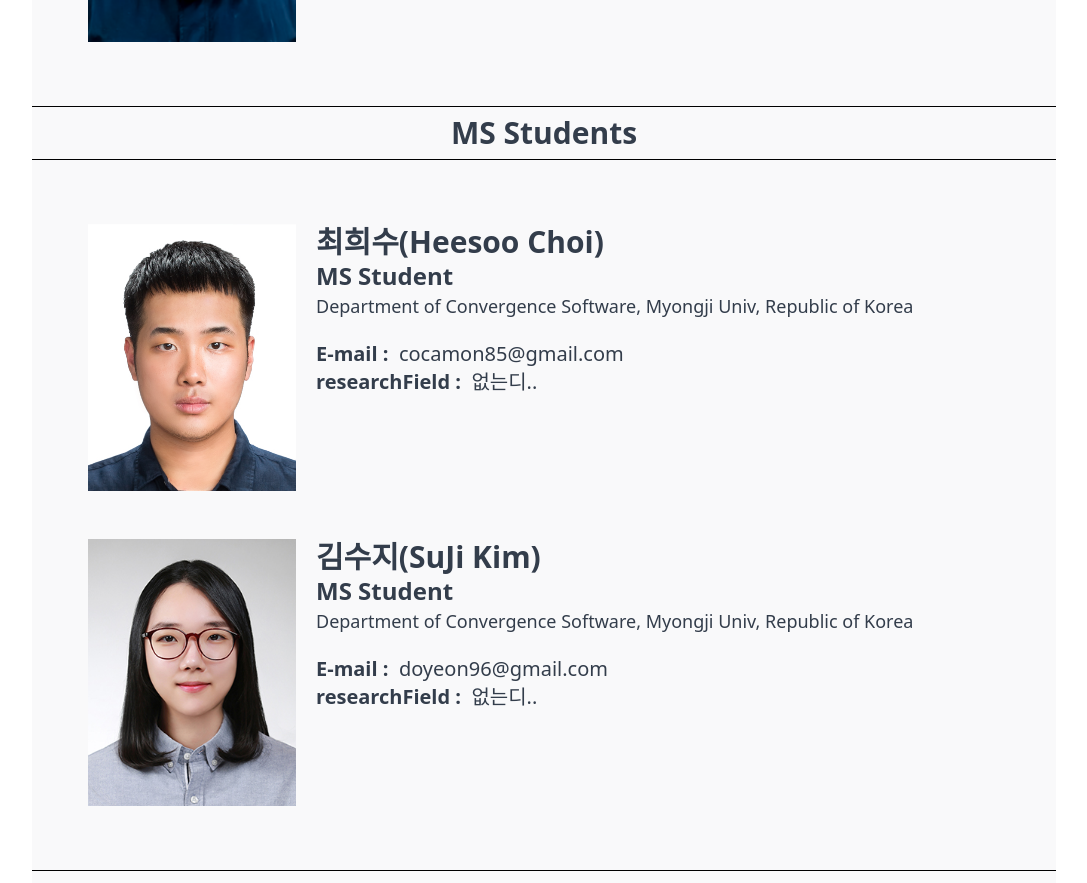
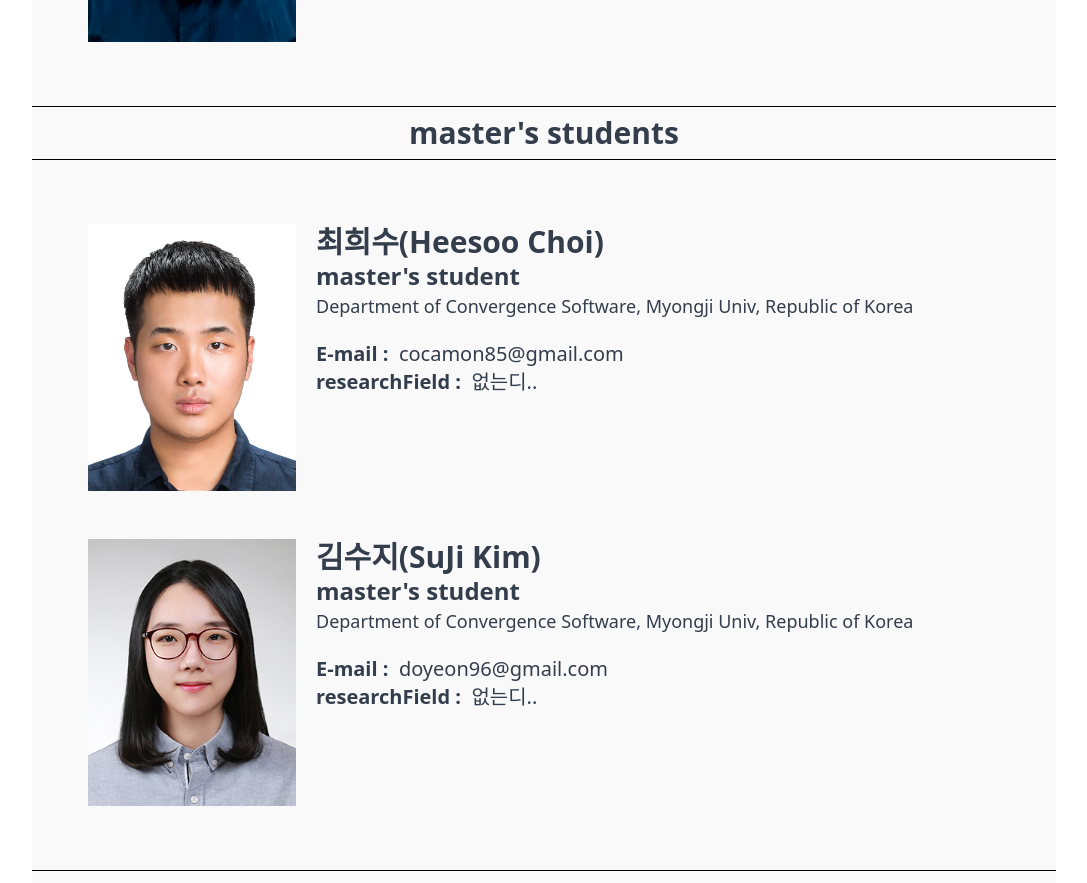
Before and after one commit to UXMUnderGraduate/UXM-Lab-FE, a Next.js app in the folder Next_v1/: page /members in a window 1280 px wide. Shown: the part 1606-2489 px from the top of the page, without its empty margins (96-1183 px from the left). Built offline with nearby package versions, Linux system fonts and the light colour scheme.

Commit message:
Chore : 단어 수정

```diff
--- a/Next_v1/src/components/members/CardList.tsx
+++ b/Next_v1/src/components/members/CardList.tsx
@@ -36,7 +36,7 @@ const dummy = [
     isAlumni: false,
     researchField: '없는디..', //연구분야
     email: 'cocamon85@gmail.com',
-    degree: 'MS Student',
+    degree: "master's student",
     img: '/images/heesoo.jpg',
   },
   {
@@ -102,7 +102,7 @@ const dummy = [
     isAlumni: false,
     researchField: '없는디..', //연구분야
     email: 'doyeon96@gmail.com',
-    degree: 'MS Student',
+    degree: "master's student",
     img: '/images/SuJi.jpg',
   },
   {
@@ -143,13 +143,13 @@ const dummy = [
 ];
 
 const CardList: React.FC = () => {
-  const UGList = filteredList(dummy, ['Advisor', 'MS Student', 'Ph.D. Student', 'Ph.D. Candidate'], true);
+  const UGList = filteredList(dummy, ['Advisor', "master's student", 'Ph.D. Student', 'Ph.D. Candidate'], true);
 
   const MSList = filteredList(dummy, ['Advisor', 'Undergraduate student', 'Ph.D. Student', 'Ph.D. Candidate'], true);
 
-  const Ph_D_C_List = filteredList(dummy, ['Advisor', 'Undergraduate student', 'MS Student', 'Ph.D. Student'], true);
+  const Ph_D_C_List = filteredList(dummy, ['Advisor', 'Undergraduate student', "master's student", 'Ph.D. Student'], true);
 
-  const Ph_D_S_List = filteredList(dummy, ['Advisor', 'Undergraduate student', 'MS Student', 'Ph.D. Candidate'], true);
+  const Ph_D_S_List = filteredList(dummy, ['Advisor', 'Undergraduate student', "master's student", 'Ph.D. Candidate'], true);
 
   const alumniList = filteredList(dummy, [], false);
 
@@ -186,7 +186,7 @@ const CardList: React.FC = () => {
           );
         })}
       {/* <TitleHorizon>Ph.D Student</TitleHorizon> */}
-      <TitleHorizon>MS Students</TitleHorizon>
+      <TitleHorizon>master's students</TitleHorizon>
       {MSList &&
         MSList.map((data) => {
           return (
@@ -195,7 +195,7 @@ const CardList: React.FC = () => {
               nameKr={data.nameKr}
               nameEn={data.nameEn}
               img={data.img}
-              position={'MS Student'}
+              position={"master's student"}
               researchField={data.researchField}
               email={data.email}
               affiliation={data.affiliation}
```
